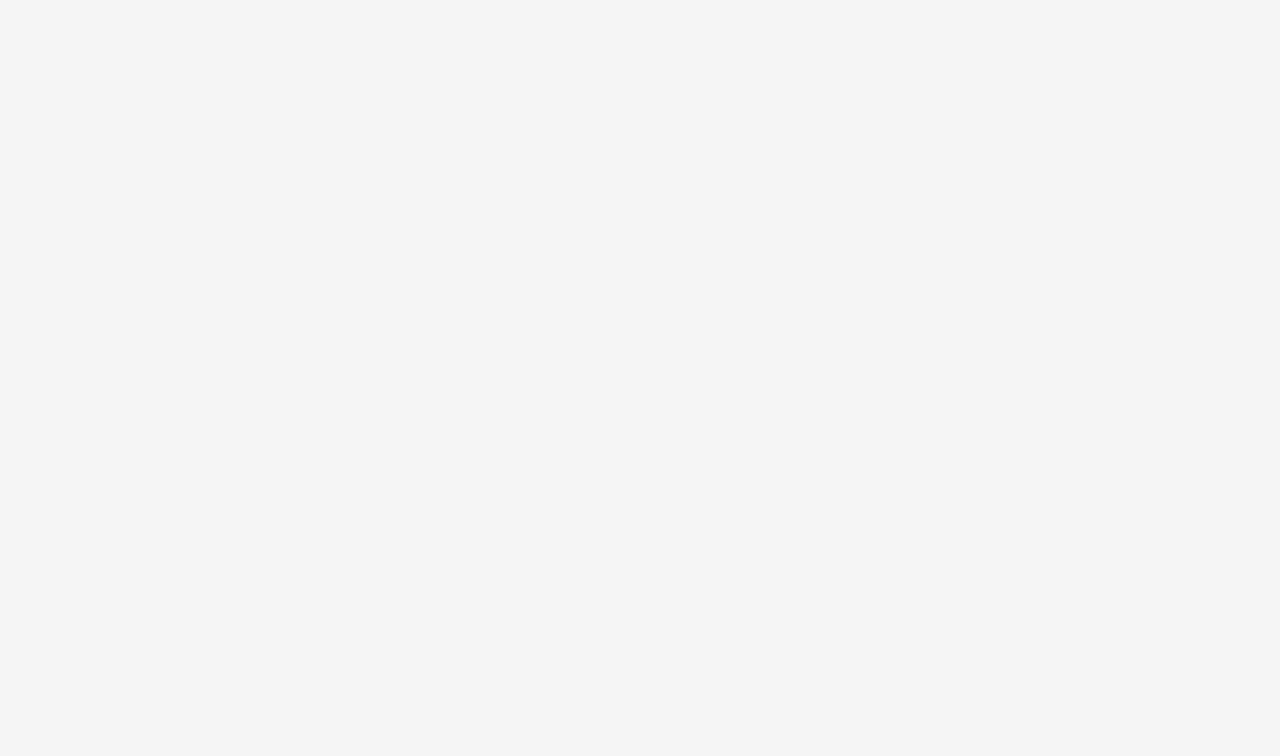
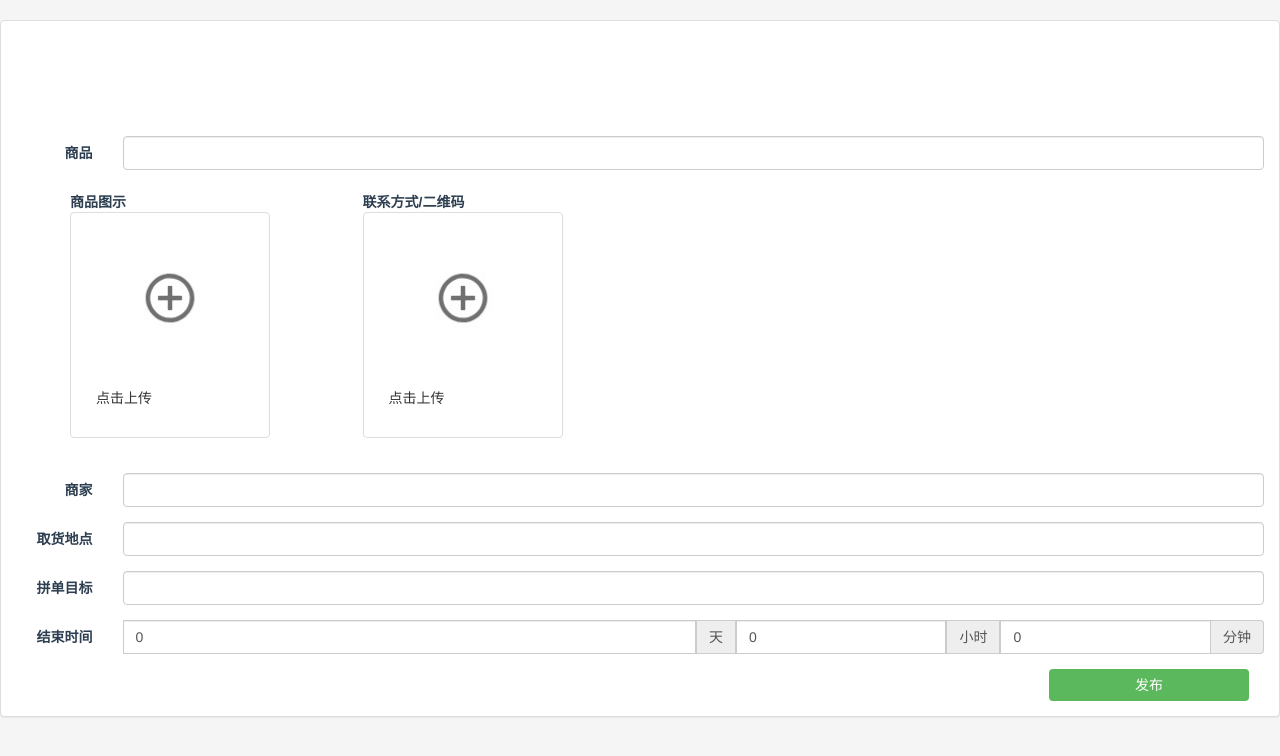
Before and after one commit to includeYY/bingxixi, a Vue app: page /release in a window 1280 px wide. Shown: the top 756 px of the page. Built offline with nearby package versions, Linux system fonts and the light colour scheme.

Commit message:
添加Release模块

```diff
--- a/src/Global.js
+++ b/src/Global.js
@@ -14,7 +14,8 @@ const SERVER_URL = {
   admin_login: SERVER + '/client/manager/admin_login.do',
   delete_client: SERVER + '/client/manager/delete_client.do',
   delete_bill: SERVER + '/client/manager/delete_bill.do',
-  check_user: SERVER + '/client/manager/check_user.do'
+  check_user: SERVER + '/client/manager/check_user.do',
+  create_bill: SERVER + '/bill/manage/create_bill.do'
 }
 
 var UserInfo = {
--- /dev/null
+++ b/src/assets/why.css
@@ -0,0 +1,3 @@
+.my-publish {
+    margin-top: 100px;
+}
--- /dev/null
+++ b/src/components/FileInput.vue
@@ -0,0 +1,74 @@
+<template>
+  <div class="row">
+    <div class="col-sm-6 col-md-4">
+      <div class="thumbnail">
+        <img :src="src" class="preImg" >
+        <input type="file" class="fileInput1" id="uploader" @change="tirggerFile()" ref="file">
+        <div class="caption">
+          <h1 style="display: none">{{postUrl}}</h1>
+          <p><a href="#" class="btn btn-default" role="button" @click="onUpload1()">点击上传</a></p>
+        </div>
+      </div>
+    </div>
+  </div>
+</template>
+<style>
+.thumbnail{
+  min-width: 120px;
+  width: 200px;
+  max-width: 210px;
+}
+.preImg{
+  margin-top :3%;
+  width: 150px;
+  min-width: 70px;
+  max-width: 200px;
+}
+.fileInput1{
+  position: absolute;
+  top: 10px;
+  left: 15px;
+  width: 200px;
+  opacity:0;
+  height: 60%;
+}
+</style>
+
+<script>
+import axios from 'axios'
+export default {
+  name: 'FileInput',
+  data () {
+    return {
+      // 转base64码后的data字段
+      src: require('..\\assets\\images\\addbtn.png')
+    }
+  },
+  methods: {
+    tirggerFile () {
+      var f = this.$refs.file.files[0]
+      var url = window.URL.createObjectURL(f)
+      this.src = url
+      // do something...
+    },
+    onUpload1 () {
+      alert(this.postUrl)
+      if (this.$refs.file.files[0] == null) return
+      let formData = new FormData()
+      formData.append('file', this.$refs.file.files[0])
+      let config = {
+        headers: {
+          'Content-Type': 'multipart/form-data'
+        }
+      }
+      //   url修改成服务url
+      axios.post(this.postUrl, formData, config).then(function (res) {
+        if (res.status === 404) {
+          alert('无效url')
+        }
+      })
+    }
+  },
+  props: ['postUrl']
+}
+</script>
--- /dev/null
+++ b/src/components/Release.vue
@@ -0,0 +1,181 @@
+<template>
+  <div class="release">
+    <div class="panel panel-default bargin-info-panel">
+      <div class="panel-body">
+        <div class="my-publish">
+          <form class="form-horizontal" role="form" id="form1">
+            <div class="form-group">
+              <label class="col-md-1 control-label">商品</label>
+              <div class="col-md-11">
+                <input type="text" class="form-control" v-model="barginName">
+              </div>
+            </div>
+            <div class="container">
+              <div class="row">
+                <div class="col-xs-12 col-md-3 m-block">
+                  <label class="control-label">商品图示</label>
+                  <div class="form-group">
+                    <div class="col-md-11">
+                      <file-input id="fileInput1" postUrl="aaa">错误</file-input>
+                    </div>
+                  </div>
+                </div>
+                <div class="col-xs-12 col-md-3 m-block">
+                  <div class="form-group">
+                    <div class="col-md-11">
+                      <label class="control-label">联系方式/二维码</label>
+                      <file-input id="fileInput2" postUrl="bbb">错误</file-input>
+                    </div>
+                  </div>
+                </div>
+              </div>
+            </div>
+            <div class="form-group">
+              <label class="col-md-1 control-label">商家</label>
+              <div class="col-md-11">
+                <input type="url" class="form-control" v-model="shopName">
+              </div>
+            </div>
+            <div class="form-group">
+              <label class="col-md-1 control-label">取货地点</label>
+              <div class="col-md-11">
+                <input type="text" class="form-control" v-model="addr">
+              </div>
+            </div>
+            <div class="form-group">
+              <label class="col-md-1 control-label">拼单目标</label>
+              <div class="col-md-11">
+                <input type="text" class="form-control" v-model="target">
+              </div>
+            </div>
+            <div class="form-group">
+              <label class="col-md-1 control-label">结束时间</label>
+              <div class="col-md-11">
+                <div class="input-group">
+                  <span>
+                    <input type="number" class="form-control" v-model="day" min="0">
+                  </span>
+                  <span class="input-group-addon">天</span>
+                  <span>
+                    <input type="number" class="form-control" v-model="hour" max="23" min="0">
+                  </span>
+                  <span class="input-group-addon">小时</span>
+                  <span>
+                    <input type="number" class="form-control" v-model="minute" max="59" min="0">
+                  </span>
+                  <span class="input-group-addon">分钟</span>
+                </div>
+                <!-- <input type="datetime" class="form-control" v-bind:value="timenow"> -->
+              </div>
+            </div>
+            <div class="col-md-offset-1 col-md-11">
+              <button
+                type="submit"
+                class="btn btn-success pull-right"
+                style="width:200px"
+                id="releaseBtn"
+                @click="onSubmit($event)"
+              >发布</button>
+            </div>
+          </form>
+        </div>
+      </div>
+    </div>
+  </div>
+</template>
+
+<style scrop>
+m-block {
+  min-width: 220px;
+  width: 400px;
+  min-height: 270px;
+}
+</style>
+
+<script>
+import '../assets/why.css'
+import FileInput from './FileInput.vue'
+
+export default {
+  name: 'Release',
+  data () {
+    return {
+      barginName: '',
+      shopName: '',
+      addr: '',
+      target: '',
+      day: 0,
+      minute: 0,
+      hour: 0
+    }
+  },
+  methods: {
+    onSubmit: function (event) {
+      event.preventDefault()
+      let formData = new FormData()
+      var date = new Date()
+      formData.append('product', this.barginName)
+      formData.append('shop', this.shopName)
+      formData.append('address', this.addr)
+      formData.append('billID', date.getSeconds() + date.getMilliseconds())
+      var startTime =
+        date.getFullYear() +
+        '-' +
+        (date.getMonth() + 1) +
+        '-' +
+        date.getDate() +
+        ' ' +
+        date.getHours() +
+        ':' +
+        date.getMinutes() +
+        ':' +
+        date.getSeconds()
+      formData.append('startTime', startTime)
+      date.setMinutes(Number(date.getMinutes()) + Number(this.minute))
+      date.setHours(Number(date.getHours()) + Number(this.hour))
+      date.setDate(Number(date.getDate()) + Number(this.day))
+      var endTime =
+        date.getFullYear() +
+        '-' +
+        (date.getMonth() + 1) +
+        '-' +
+        date.getDate() +
+        ' ' +
+        date.getHours() +
+        ':' +
+        date.getMinutes() +
+        ':' +
+        date.getSeconds()
+      formData.append('target', this.target)
+      formData.append('endTime', endTime)
+      let config = {
+        headers: {
+          'Content-Type': 'multipart/form-data'
+        }
+      }
+      //   url修改成服务url
+      this.$axios.post(
+        this.Global.SERVER_URL.create_bill,
+        formData,
+        config
+      ).then((res) => {
+        if (res.status === 404) {
+          alert('404')
+        } else {
+          if (res.data.status === 10) {
+            alert('登陆界面')
+            //    跳转
+          } else {
+            alert('成功发布')
+          }
+        }
+      }).catch((err) => {
+        console.log(err)
+      })
+    }
+  },
+  components: {
+    FileInput
+  }
+}
+</script>
--- a/src/router/router.js
+++ b/src/router/router.js
@@ -9,6 +9,7 @@ import LoginSignUp from '../components/LoginSignUp.vue'
 import MidLayer from '../components/MidLayer.vue'
 import DeleteUser from '../components/DeleteUser.vue'
 import DeleteBill from '../components/DeleteBill.vue'
+import Release from '../components/Release.vue'
 
 Vue.use(Router)
 
@@ -63,6 +64,11 @@ const routers = [
     path: '/login-sign-up',
     name: 'LoginSignUp',
     component: LoginSignUp
+  },
+  {
+    path: '/release',
+    name: 'Release',
+    component: Release
   }
 ]
 
```
Also changed, not shown: src/assets/images/addbtn.png (added).
